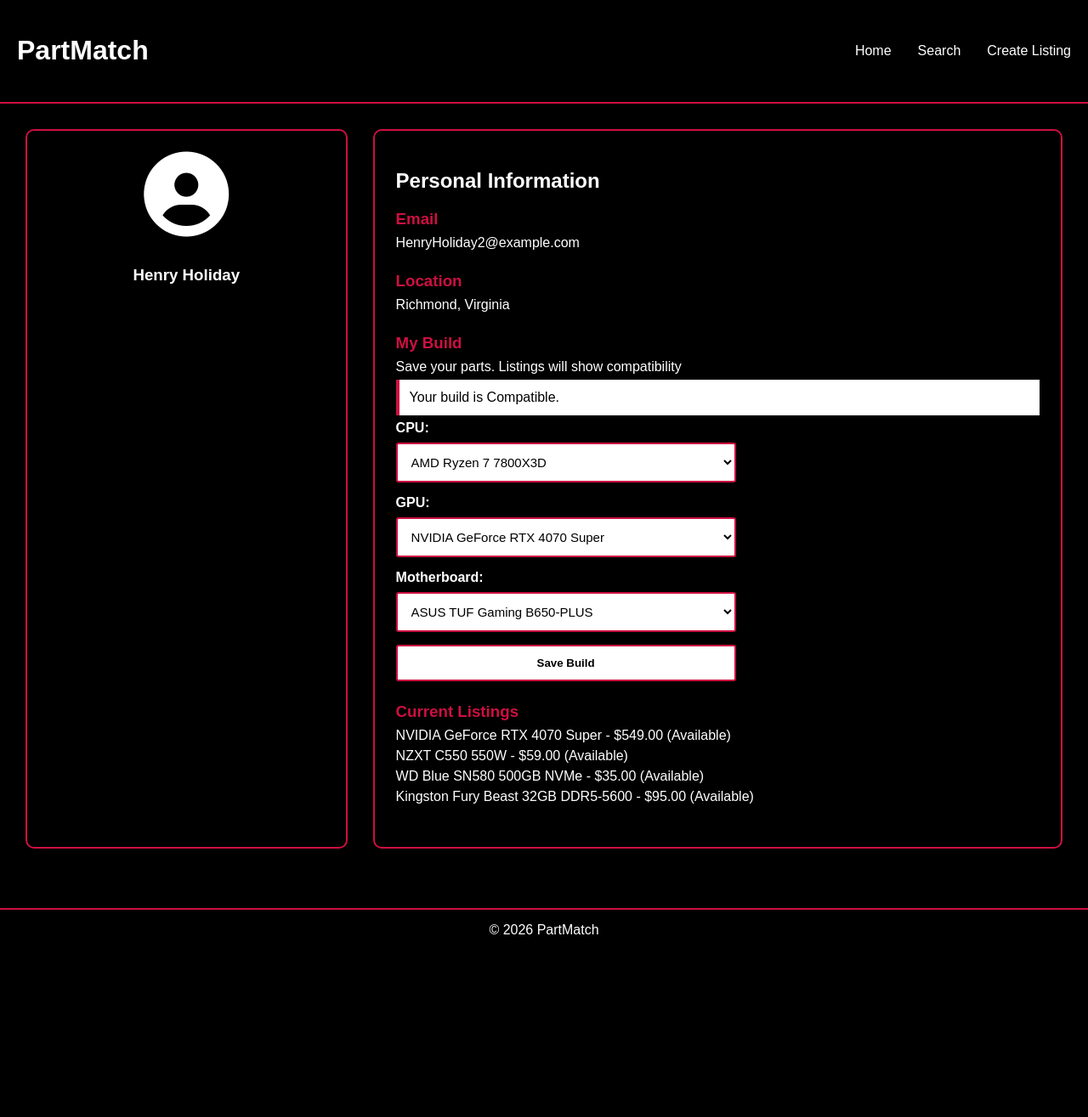
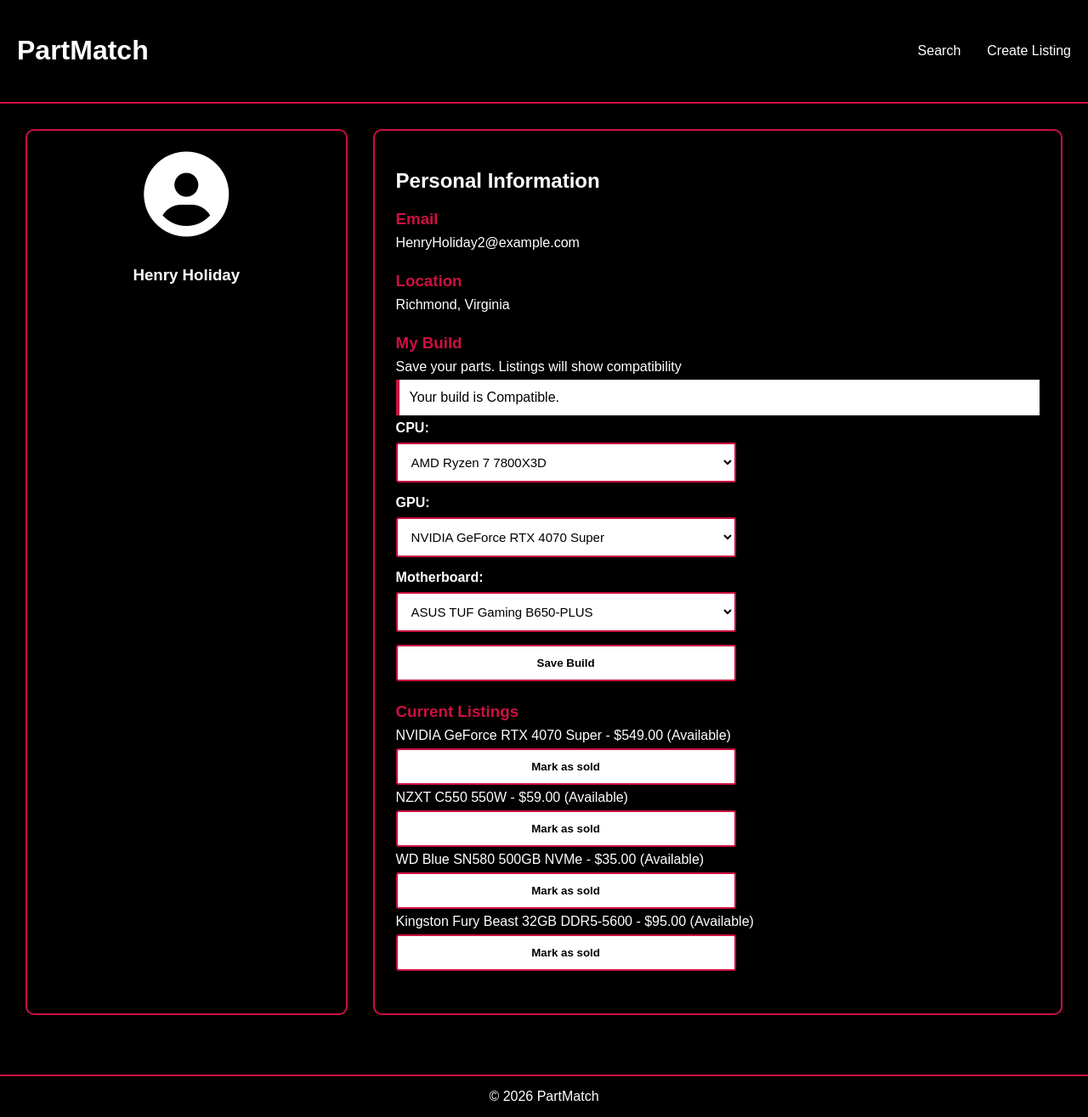
Before and after one commit to OceanusOdyseus/PartMatch, a PHP site: page /profile.php in a window 1280 px wide. Shown: the whole page at 85% size. Before the commit the page ends 1100 px from the top, so only its background shows below. Run offline with PHP 8.4, Linux system fonts and the light colour scheme; data comes from the database, SQL or seed files in the repository.

Commit message:
added a mark sold button and fixed inconsistency in nav

```diff
--- a/create_listing.php
+++ b/create_listing.php
@@ -87,7 +87,7 @@ if ($_SERVER["REQUEST_METHOD"] === "POST") {
         <nav>
             <a href="index.php">Home</a>
             <a href="search.php">Search</a>
-            <a href="create_listing.php">Create Listing</a>
+            <a href="profile.php">Profile</a>
         </nav>
     </header>
 
--- a/profile.php
+++ b/profile.php
@@ -81,12 +81,20 @@ $myListings = $myStmt->fetchAll();
 $buildParts = get_build($pdo, CURRENT_USER_ID);
 $buildNote = "";
 
+//checks compatability of parts that users picked
 if($buildParts["cpu"] && $buildParts["mb"]){
     if(check_compat($buildParts["cpu"], $buildParts)){
         $buildNote = "Your build is Compatible.";
     }else {
-        $buildNote = "Warnings: your CPU and motherboard are not compatible";
+        $buildNote = "Warnings: your CPU and motherboard are not compatible, Compatability Checker may not work.";
     }
+}
+
+//Mark one of the listing as sold
+if($_SERVER["REQUEST_METHOD"] === "POST" && isset($_POST["mark_sold"])){
+    $stmt = $pdo ->prepare("UPDATE listings SET status = 'sold' WHERE listing_id = ? AND seller_id =?");
+    $stmt->execute([(int)$_POST["mark_sold"], CURRENT_USER_ID]);
+    $message = "Listing marked as sold.";
 }
 ?>
 
@@ -108,7 +116,6 @@ if($buildParts["cpu"] && $buildParts["mb"]){
         <h1><a href="index.php">PartMatch</a></h1>
 
         <nav>
-            <a href="index.php">Home</a>
             <a href="search.php">&emsp;Search</a>
             <a href="create_listing.php">&emsp;Create Listing</a>
         </nav>
@@ -184,6 +191,11 @@ if($buildParts["cpu"] && $buildParts["mb"]){
                             - $<?php echo number_format((float)$row["asking_price"], 2); ?>
                             (<?php echo input(ucfirst($row["status"])); ?>)
                         </p>
+                        <?php if($row["status"] === "available") { ?>
+                            <form action="profile.php" method="POST">
+                                <button type="submit" name ="mark_sold" value="<?php echo (int)$row["listing_id"]; ?>">Mark as sold</button>
+                            </form>
+                        <?php } ?>
                     <?php } ?>
                 <?php } ?>
             </div>
```
